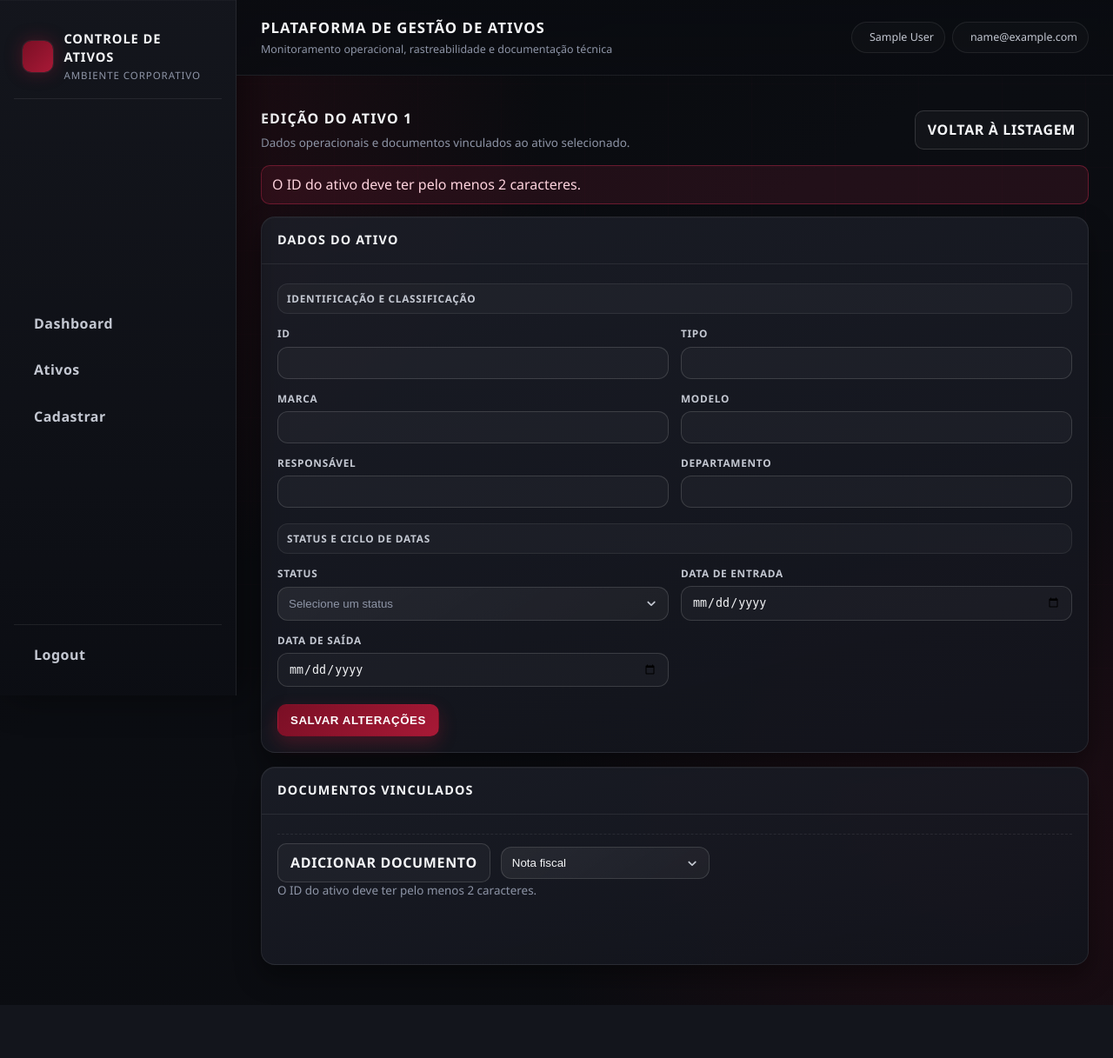
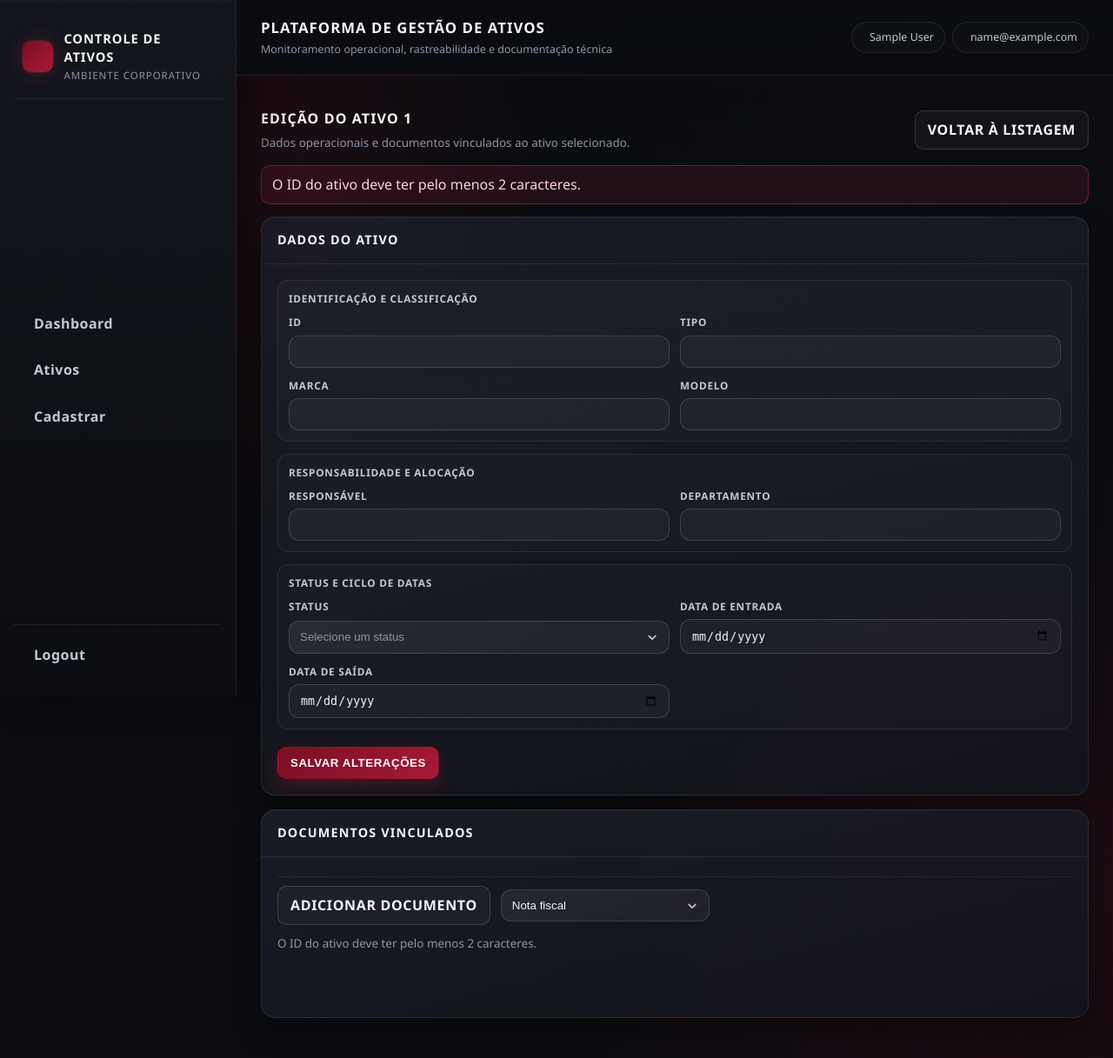
Before and after one commit to MtheusM2/controle-ativos, a Flask app: page /ativos/editar/1 in a window 1280 px wide. Shown: the whole page at 87% size. Before the commit the page ends 1156 px from the top, so only its background shows below. Run offline with Flask 3, Linux system fonts and the light colour scheme; the visitor is signed in with stand-in values (Sample User, id 1); parts of the project's set-up code (start-up, migrations or seed data) failed here and were passed over.

Commit message:
fix: corrige exibição de documentos vinculados e melhora layout da tela de ativos

```diff
--- a/web_app/routes/ativos_routes.py
+++ b/web_app/routes/ativos_routes.py
@@ -651,15 +651,29 @@
         try:
             ativo = service.buscar_ativo(id_ativo, user_id)
             anexos = arquivo_service.listar_arquivos(id_ativo, user_id)
+            ativo_serializado = _serializar_ativo(ativo)
 
             anexos_nota_fiscal = [a for a in anexos if a.get("tipo_documento") == "nota_fiscal"]
             anexos_garantia = [a for a in anexos if a.get("tipo_documento") == "garantia"]
             anexos_complementares = [a for a in anexos if a.get("tipo_documento") == "outro"]
 
+            # Prioriza documentos realmente vinculados na tabela de anexos.
+            # Mantem fallback para os campos legados do ativo, quando existirem.
+            ativo_serializado["nota_fiscal"] = (
+                anexos_nota_fiscal[0]["nome_original"]
+                if anexos_nota_fiscal
+                else (ativo_serializado.get("nota_fiscal") or "")
+            )
+            ativo_serializado["garantia"] = (
+                anexos_garantia[0]["nome_original"]
+                if anexos_garantia
+                else (ativo_serializado.get("garantia") or "")
+            )
+
             return render_template(
                 "detalhe_ativo.html",
                 usuario_email=session.get("user_email"),
-                ativo=_serializar_ativo(ativo),
+                ativo=ativo_serializado,
                 anexos_nota_fiscal=anexos_nota_fiscal,
                 anexos_garantia=anexos_garantia,
                 anexos_complementares=anexos_complementares,
--- a/web_app/static/css/style.css
+++ b/web_app/static/css/style.css
@@ -646,6 +646,67 @@
     border-top: 1px dashed var(--line-soft);
 }
 
+.attachment-toolbar-inline + .table-wrapper {
+    margin-top: 12px;
+}
+
+/* Blocos internos para evitar visual generico em telas de ativo. */
+.asset-section {
+    grid-column: 1 / -1;
+    border: 1px solid var(--line-soft);
+    border-radius: var(--radius-md);
+    background: rgba(255, 255, 255, 0.02);
+    padding: 12px;
+}
+
+.asset-section-title {
+    margin: 0 0 10px;
+    font-size: 0.74rem;
+    color: var(--text-1);
+    letter-spacing: 0.06em;
+    text-transform: uppercase;
+    font-weight: 700;
+}
+
+.asset-section-grid {
+    display: grid;
+    grid-template-columns: repeat(2, minmax(220px, 1fr));
+    gap: 12px;
+}
+
+.detail-layout {
+    display: grid;
+    gap: 12px;
+}
+
+.detail-card {
+    border: 1px solid var(--line-soft);
+    border-radius: var(--radius-md);
+    background: rgba(255, 255, 255, 0.02);
+    padding: 12px;
+}
+
+.detail-card-title {
+    margin: 0 0 10px;
+    font-size: 0.76rem;
+    color: var(--text-1);
+    letter-spacing: 0.06em;
+    text-transform: uppercase;
+    font-weight: 700;
+}
+
+.detail-grid {
+    display: grid;
+    grid-template-columns: repeat(2, minmax(220px, 1fr));
+    gap: 12px;
+}
+
+.detail-value {
+    min-height: 40px;
+    display: flex;
+    align-items: center;
+}
+
 .upload-grid {
     display: grid;
     grid-template-columns: repeat(2, minmax(240px, 1fr));
@@ -1118,6 +1179,11 @@
     .modal-grid {
         grid-template-columns: repeat(2, minmax(170px, 1fr));
     }
+
+    .asset-section-grid,
+    .detail-grid {
+        grid-template-columns: 1fr;
+    }
 }
 
 /* Ajuste para telas menores preservando usabilidade */
@@ -1165,6 +1231,14 @@
 
     .modal-grid {
         grid-template-columns: 1fr;
+    }
+
+    .attachment-toolbar-inline {
+        gap: 10px;
+    }
+
+    .attachment-type-select {
+        width: 100%;
     }
 
     .filter-actions {
--- a/web_app/templates/editar_ativo.html
+++ b/web_app/templates/editar_ativo.html
@@ -23,7 +23,9 @@
 
     <div class="panel-body">
         <form id="edit-asset-form" class="form-grid asset-form-grid">
-            <div class="form-block-title">Identificação e classificação</div>
+            <section class="asset-section">
+                <h4 class="asset-section-title">Identificação e classificação</h4>
+                <div class="asset-section-grid">
                     <div class="field-group">
                         <label for="id">ID</label>
                         <input type="text" id="id" name="id" class="input-control" readonly>
@@ -43,7 +45,12 @@
                         <label for="modelo">Modelo</label>
                         <input type="text" id="modelo" name="modelo" class="input-control" {% if read_only %}disabled{% endif %} required>
                     </div>
+                </div>
+            </section>
 
+            <section class="asset-section">
+                <h4 class="asset-section-title">Responsabilidade e alocação</h4>
+                <div class="asset-section-grid">
                     <div class="field-group">
                         <label for="usuario_responsavel">Responsável</label>
                         <input type="text" id="usuario_responsavel" name="usuario_responsavel" class="input-control" {% if read_only %}disabled{% endif %}>
@@ -53,9 +60,12 @@
                         <label for="departamento">Departamento</label>
                         <input type="text" id="departamento" name="departamento" class="input-control" {% if read_only %}disabled{% endif %} required>
                     </div>
+                </div>
+            </section>
 
-            <div class="form-block-title">Status e ciclo de datas</div>
-
+            <section class="asset-section">
+                <h4 class="asset-section-title">Status e ciclo de datas</h4>
+                <div class="asset-section-grid">
                     <div class="field-group">
                         <label for="status">Status</label>
                         <select id="status" name="status" class="select-control" {% if read_only %}disabled{% endif %} required>
@@ -75,6 +85,8 @@
                         <label for="data_saida">Data de saída</label>
                         <input type="date" id="data_saida" name="data_saida" class="input-control" {% if read_only %}disabled{% endif %}>
                     </div>
+                </div>
+            </section>
 
             {% if not read_only %}
             <div class="form-actions">
```
Also changed, not shown: tests/test_app.py (+66 -0 lines), web_app/templates/detalhe_ativo.html (+32 -12 lines). Lines whose indentation alone changed are shown as unchanged.
